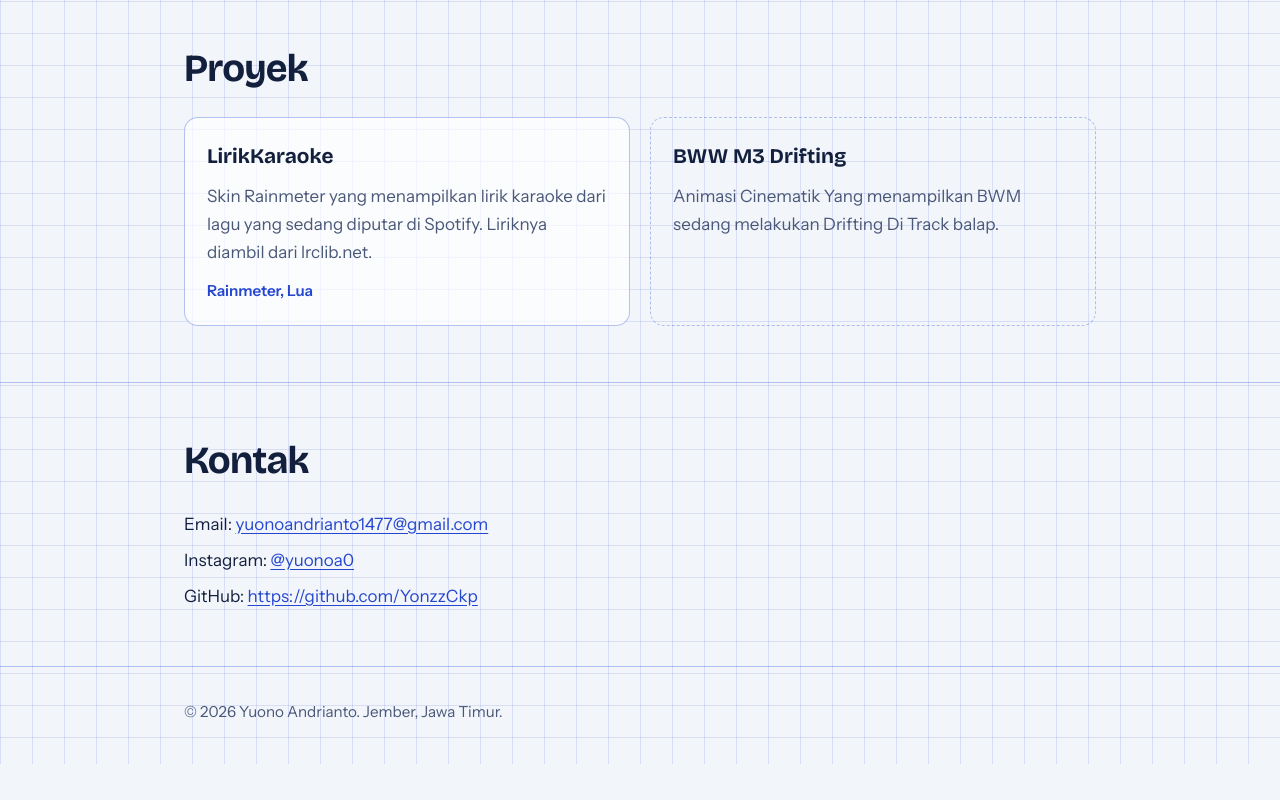
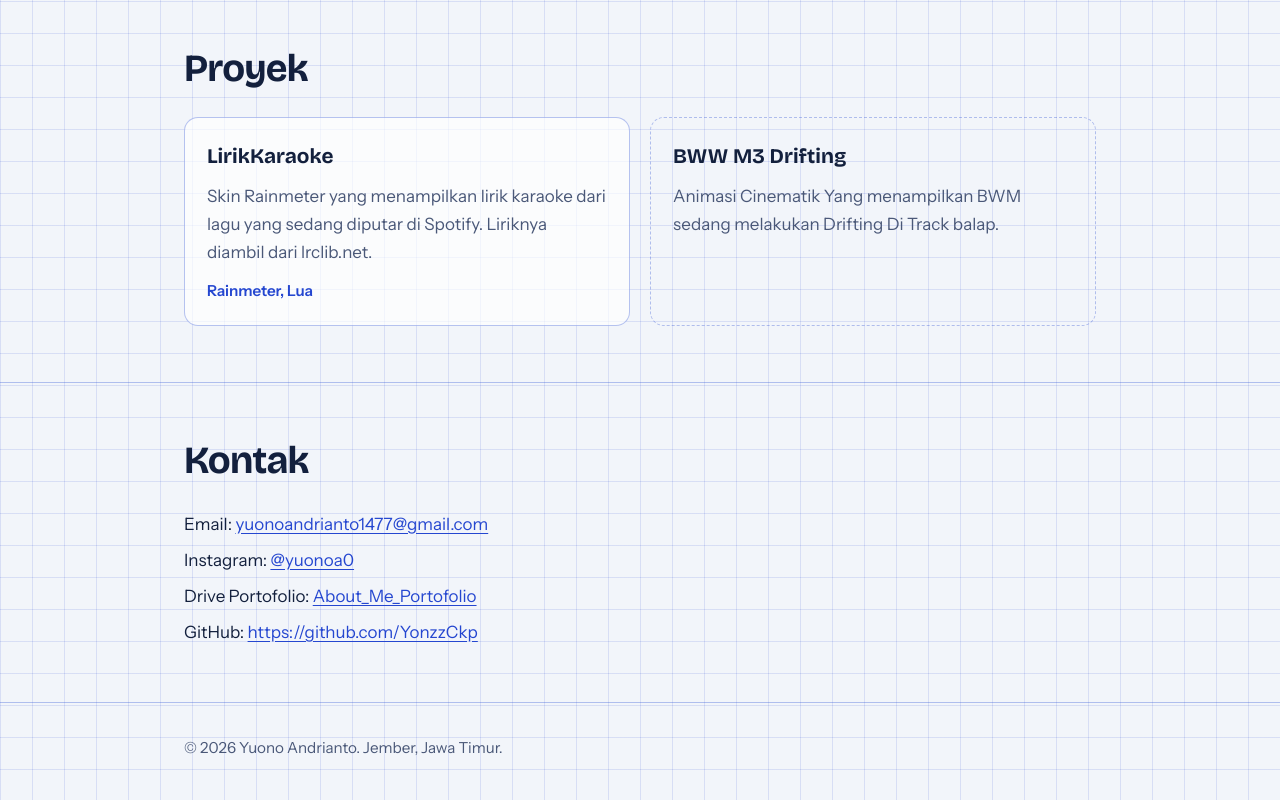
Before and after one commit to YonzzCkp/YonzzCkp.github.io, a plain HTML site: page index.html in a window 1280 px wide. Shown: the part 1311-2111 px from the top of the page. Before the commit the page ends 2075 px from the top, so only its background shows below. Drawn offline with nearby package versions, Linux system fonts and the light colour scheme.

Commit message:
Add portfolio link to contact section

```diff
--- a/index.html
+++ b/index.html
@@ -147,6 +147,7 @@ footer{padding:32px 0 40px;color:var(--muted);font-size:.95rem;border-top:1px so
       <ul>
         <li>Email: <a href="mailto:email@contoh.com">yuonoandrianto1477@gmail.com</a></li>
         <li>Instagram: <a href="https://www.instagram.com/yuonoa0/">@yuonoa0</a></li>
+        <li>Drive Portofolio: <a href="https://drive.google.com/file/d/1z90HxH3zMYUKKOyJagK0tbYNI1Cm7hoe/view?usp=drive_link">About_Me_Portofolio</a></li>
         <li>GitHub: <a href="https://github.com/YonzzCkp">https://github.com/YonzzCkp</a></li>
       </ul>
     </div>
```
